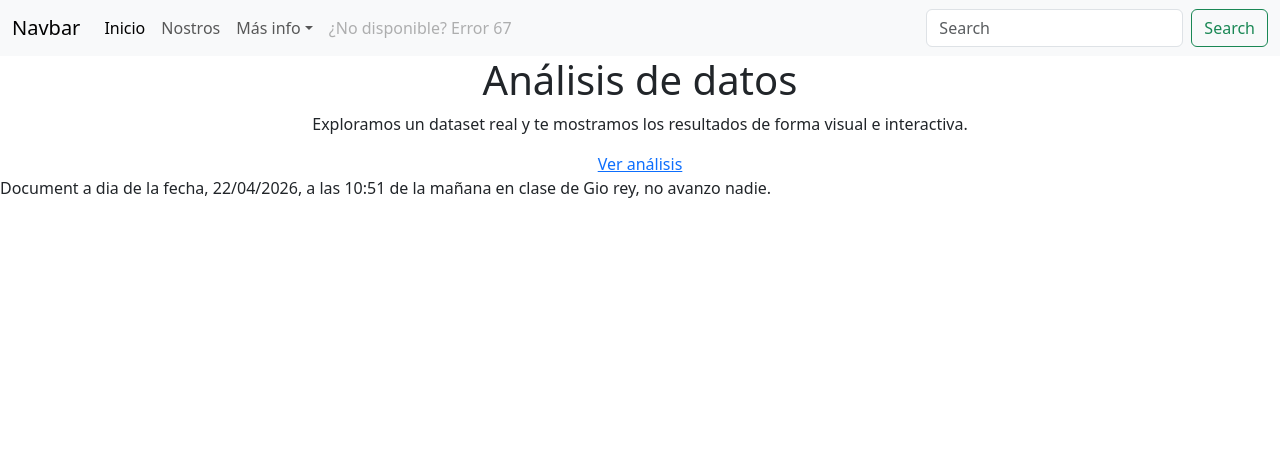
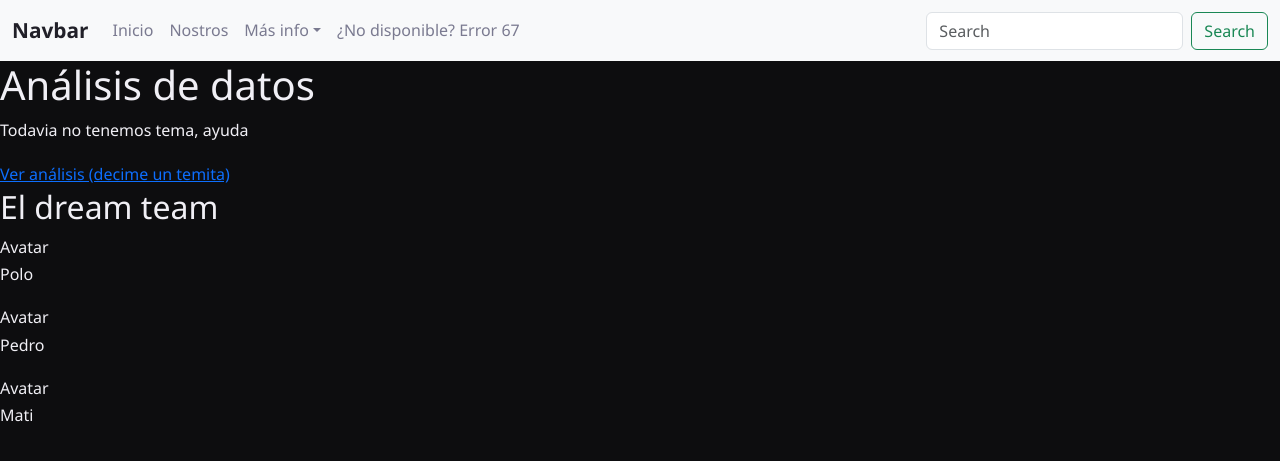
Before and after one commit to matiascena06/repogit, a Flask app: page / in a window 1280 px wide. Shown: the top 461 px of the page. Run offline with Flask 3, Linux system fonts and the light colour scheme.

Commit message:
Nada mas que el html y css

```diff
--- a/app.py
+++ b/app.py
@@ -8,3 +8,6 @@ db_path = 'database.db'
 @app.route('/')
 def index():
     return render_template('index.html')
+
+if __name__ == '__main__':
+    app.run(debug=True)
--- a/static/style.css
+++ b/static/style.css
@@ -1,4 +1,45 @@
-head{
-    background-color: rgb(0, 0, 0);
-    color: rgb(255, 255, 255);
+body {
+    background: #0d0d0f;
+    color: #f0eff5;
+    font-family: 'Segoe UI', sans-serif;
+    font-size: 16px;
+    line-height: 1.7;
 }
+
+#navbar {
+    background: #16161a;
+    border-bottom: 1px solid #2e2e38;
+    padding: 1rem 2rem;
+    position: sticky;
+    top: 0;
+    z-index: 100;
+}
+
+.navbar-brand {
+    color: #212028 !important;
+    font-size: 1.3rem;
+    font-weight: 700;
+}
+
+.nav-link {
+    color: #7a7a90 !important;
+    transition: color 0.2s;
+}
+
+.nav-link:hover {
+    color: #212123 !important;
+}
+
+.dropdown-menu {
+    background: #1e1e24;
+    border: 1px solid #2e2e38;
+}
+
+.dropdown-item {
+    color: #7a7a90;
+}
+
+.dropdown-item:hover {
+    background: #2e2e38;
+    color: #f0eff5;
+}
--- a/templates/index.html
+++ b/templates/index.html
@@ -42,13 +42,31 @@
             </div>
         </div>
     </nav>
-     <section id="inicio">
-        <div class="container text-center">
-            <h1>Análisis de <span class="resaltado">datos</span></h1>
-            <p>Exploramos un dataset real y te mostramos los resultados de forma visual e interactiva.</p>
-            <a href="#datos" class="btn-principal">Ver análisis</a>
+     <section id="header">
+        <div class="container-header">
+            <h1><span class="result">Análisis de datos</span></h1>
+            <p>Todavia no tenemos tema, ayuda</p>
+            <a href="#datos" class="btn-principal">Ver análisis (decime un temita)</a>
         </div>
     </section>
-    <p>Document a dia de la fecha, 22/04/2026, a las 10:51 de la mañana en clase de Gio rey, no avanzo nadie.</p>
+    <section id="team">
+        <div class="container-team">
+            <h2>El dream team</h2>
+            <div class="container-members">
+                <div class="team-members">
+                    <div class="avatar">Avatar</div>
+                    <p>Polo</p>
+                </div>
+                <div class="team-member">
+                    <div class="avatar">Avatar</div>
+                    <p>Pedro</p>
+                </div>
+                <div class="team-member">
+                    <div class="avatar">Avatar</div>
+                    <p>Mati</p>
+                </div>
+            </div>
+        </div>
+    </section>
 </body>
 </html>
```
